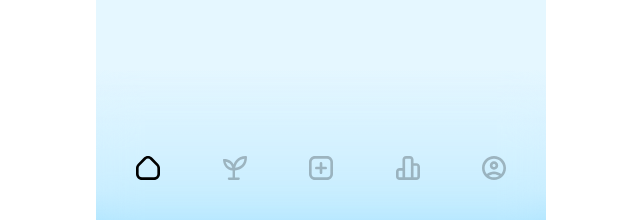
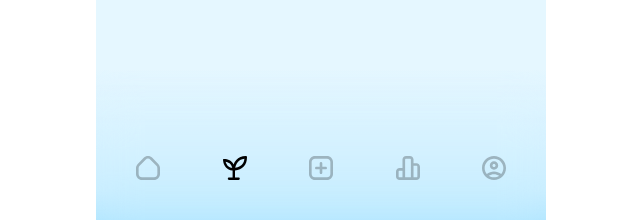
Before and after one commit to likelion-kwu/14th-hackathon-team2-frontend, a React (Vite) app: page /reflection in a window 1280 px wide. Shown: the part 580-800 px from the top of the page, without its empty margins (319-959 px from the left). Built offline with nearby package versions, Linux system fonts and the light colour scheme.

Commit message:
feat : navigation js (#22)

```diff
--- a/src/components/main-layout/navigation/Navigation.css
+++ b/src/components/main-layout/navigation/Navigation.css
@@ -1,9 +1,9 @@
 .navigation__container {
-  position: sticky;
+  position: fixed;
   bottom: 0;
-
   display: flex;
   width: 100%;
+  max-width: 450px;
   height: 150px;
 
   align-items: end;
--- a/src/components/main-layout/navigation/Navigation.jsx
+++ b/src/components/main-layout/navigation/Navigation.jsx
@@ -1,14 +1,57 @@
 import './Navigation.css'
 import { Icon } from '../../icon/Icon'
+import { useLocation, useNavigate } from 'react-router-dom'
 
 function Navigation() {
+  const navigate = useNavigate()
+  const location = useLocation()
+
+  const navigationItems = [
+    {
+      path: '/home',
+      activeIcon: 'navigation-home-active',
+      disabledIcon: 'navigation-home-disabled',
+    },
+    {
+      path: '/reflection',
+      activeIcon: 'navigation-reflec-active',
+      disabledIcon: 'navigation-reflec-disabled',
+    },
+    {
+      path: '/routine',
+      activeIcon: 'navigation-routine-active',
+      disabledIcon: 'navigation-routine-disabled',
+    },
+    {
+      path: '/ranking',
+      activeIcon: 'navigation-rank-active',
+      disabledIcon: 'navigation-rank-disabled',
+    },
+    {
+      path: '/customize',
+      activeIcon: 'navigation-custom-active',
+      disabledIcon: 'navigation-custom-disabled',
+    },
+  ]
+
   return (
-    <div className='navigation__container'>
-      <Icon name='navigation-home-active' width={24} height={24} />
-      <Icon name='navigation-reflec-disabled' width={24} height={24} />
-      <Icon name='navigation-routine-disabled' width={24} height={24} />
-      <Icon name='navigation-rank-disabled' width={24} height={24} />
-      <Icon name='navigation-custom-disabled' width={24} height={24} />
+    <div className='navigation__page'>
+      <nav className='navigation__container'>
+        {navigationItems.map((item) => {
+          const isActive = location.pathname === item.path
+
+          return (
+            <button
+              key={item.path}
+              type='button'
+              className='navigation__button'
+              onClick={() => navigate(item.path)}
+            >
+              <Icon name={isActive ? item.activeIcon : item.disabledIcon} width={24} height={24} />
+            </button>
+          )
+        })}
+      </nav>
     </div>
   )
 }
--- a/src/router/AppRouter.jsx
+++ b/src/router/AppRouter.jsx
@@ -13,9 +13,12 @@ export const AppRouter = createBrowserRouter([
     path: '/',
     element: <MainLayout />,
     children: [
+      { path: 'home', element: <div>home</div> },
       { path: 'reflection', element: <ReflectionPage /> },
+      { path: 'routine', element: <div>routine</div> },
       { path: 'ranking', element: <RankingPage /> },
       { path: 'customize', element: <CustomizePage /> },
     ],
   },
+  { path: '*', element: <div>404 Not Found</div> },
 ])
```
